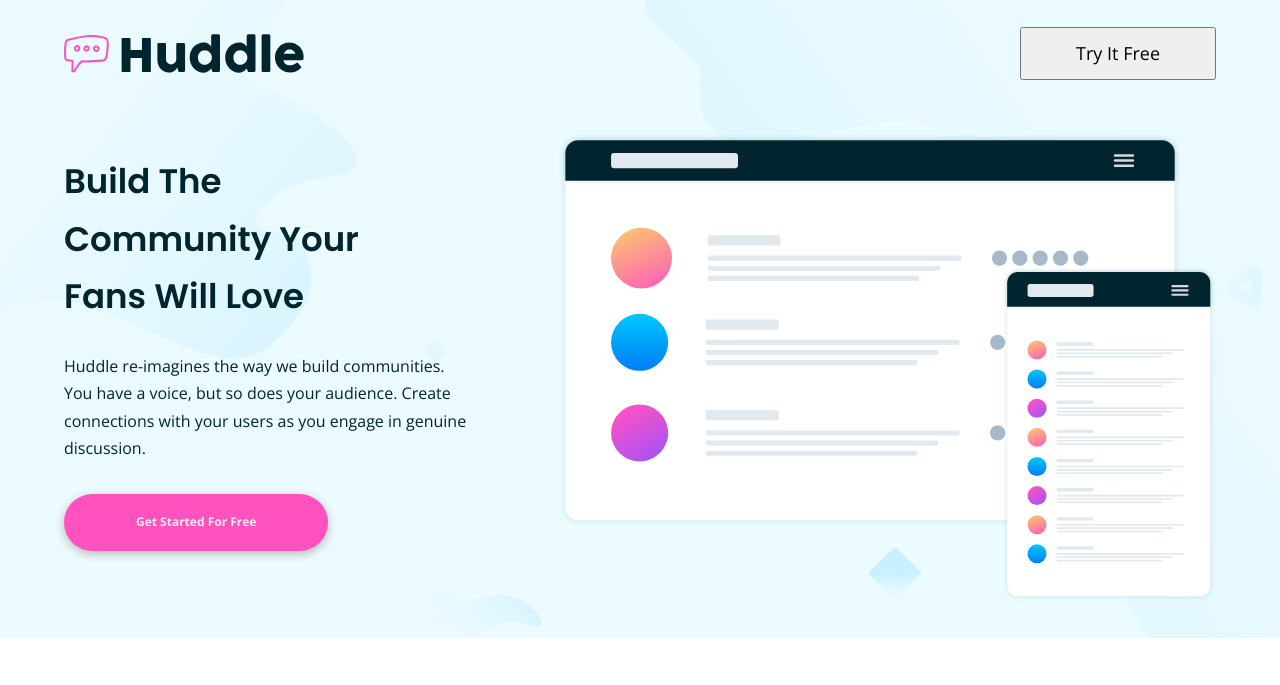
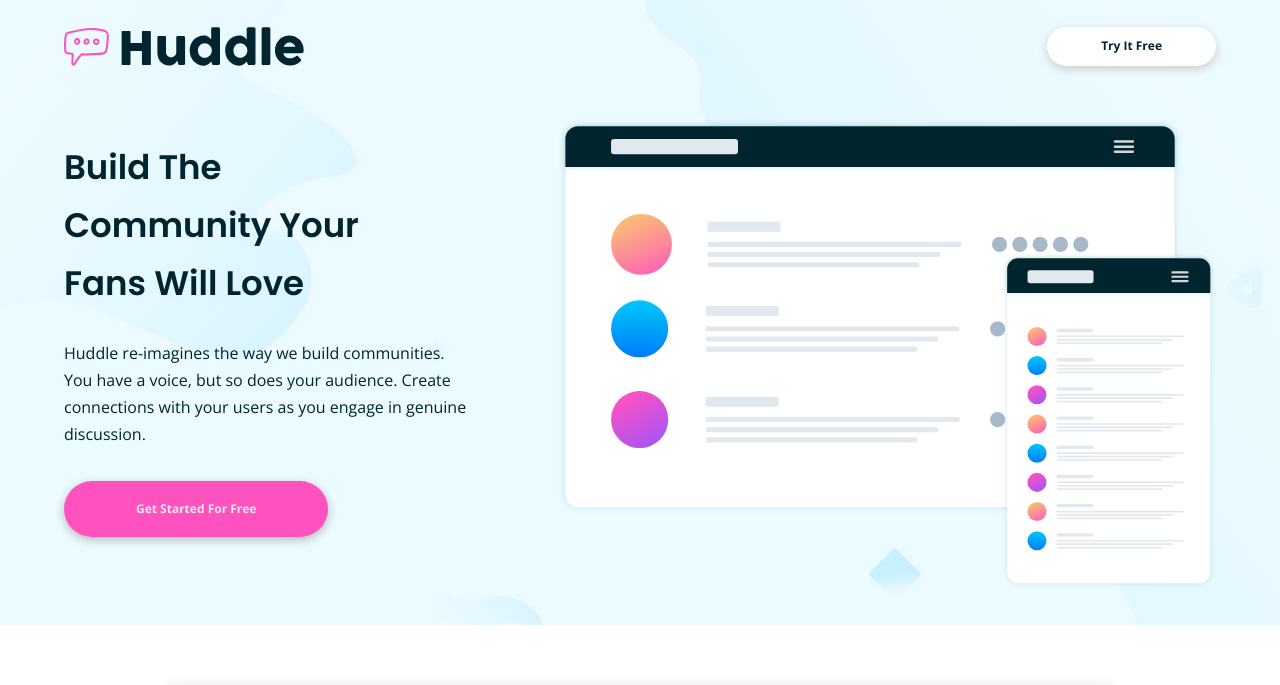
Before and after one commit to jgautrais/fem_huddle_landing_page_features, a plain HTML site: page index.html in a window 1280 px wide. Shown: the top 685 px of the page. Drawn offline with nearby package versions, Linux system fonts and the light colour scheme.

Commit message:
Update style.css

```diff
--- a/style.css
+++ b/style.css
@@ -150,7 +150,15 @@ header {
 }
 
 button#try {
-
+  font-family: 'Open Sans', sans-serif;
+  font-weight: 600;
+  font-size: 12px;
+  border: none;
+  padding: 0.5vw 2.2vw;
+  border-radius: 2vw;
+  background: white;
+  box-shadow: 0 3px 10px  hsl(0, 0%, 80%);
+  color: hsl(192, 100%, 9%);
 }
 
 button#try:hover {
```
